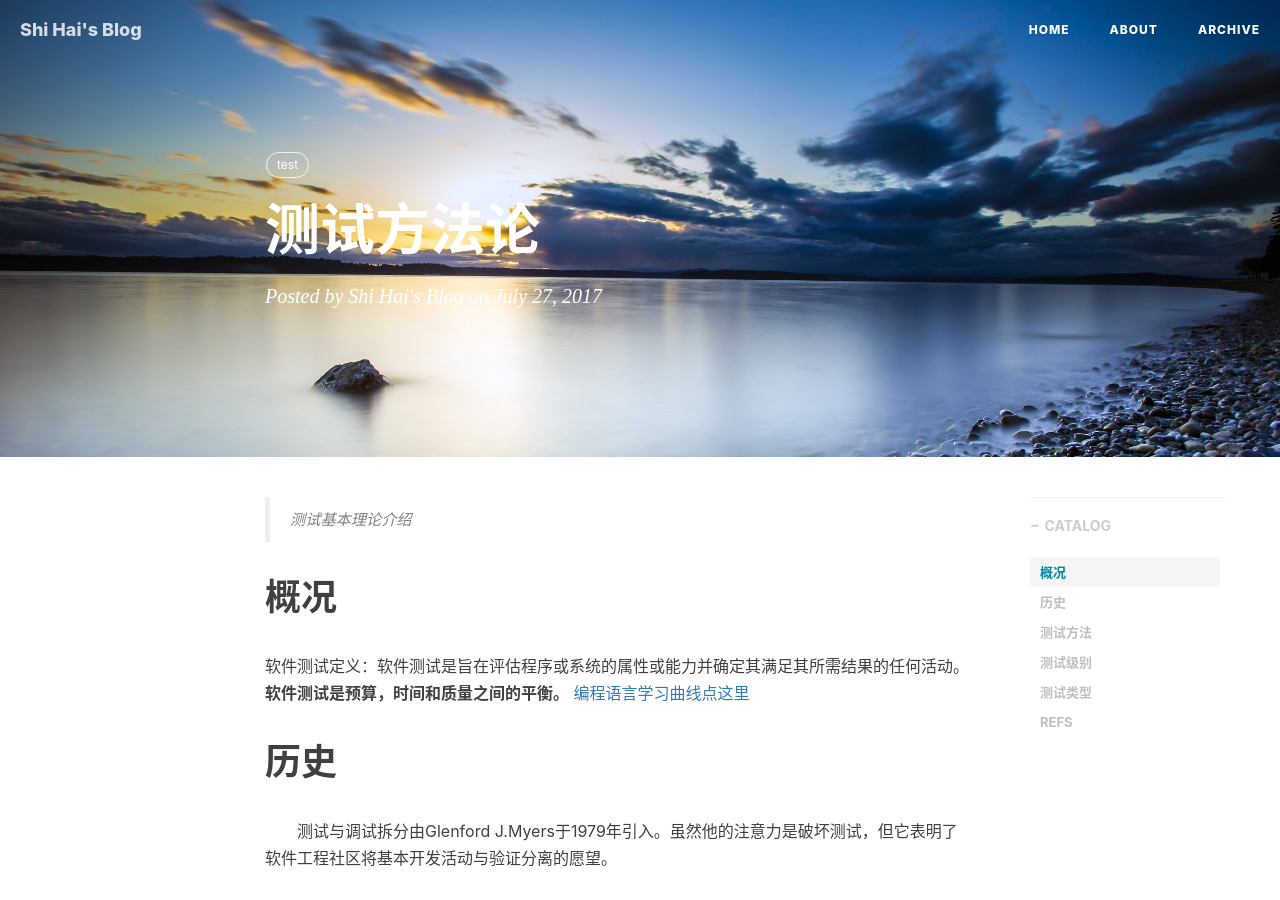
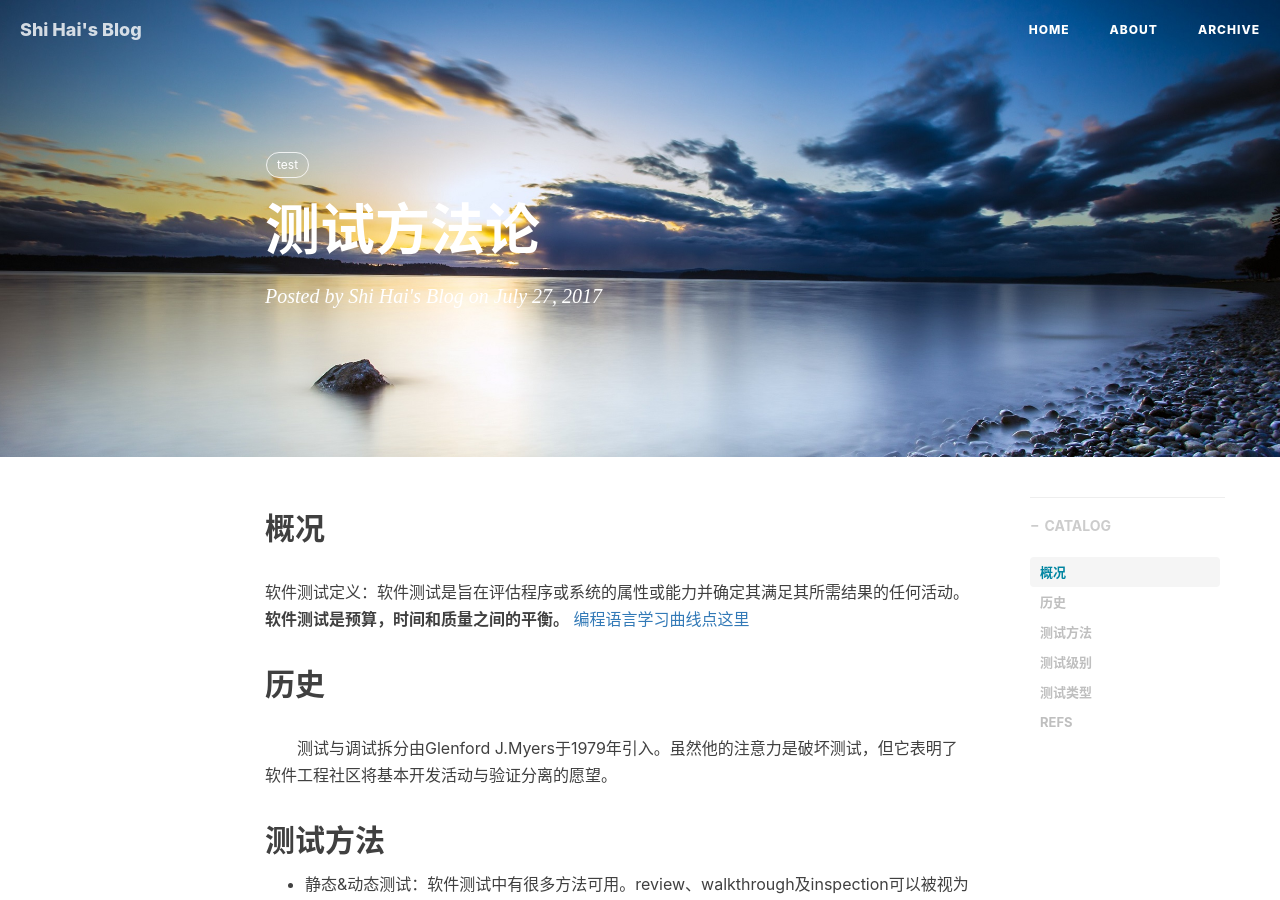
Before and after one commit to shihai1991/shihai1991.github.io, a Jekyll site: the page built from _posts/2017-07-27-测试方法论.md, in a window 1280 px wide and 900 px high. Built offline with Jekyll 4.4.1, drawn with Linux system fonts in a browser that asks for light colours; nearby versions of some CDN libraries; comment, search, counter and statistics services are not loaded.

Commit message:
Update 2017-07-27-测试方法论.md

```diff
--- a/_posts/2017-07-27-测试方法论.md
+++ b/_posts/2017-07-27-测试方法论.md
@@ -9,30 +9,26 @@ tags:
 time: '2017.07.28 09:24:00'
 excerpt: 测试方法论梳理
 ---
->测试基本理论介绍
-
-<!--more-->
-
-# 概况
+## 概况
 软件测试定义：软件测试是旨在评估程序或系统的属性或能力并确定其满足其所需结果的任何活动。**软件测试是预算，时间和质量之间的平衡。**
 [编程语言学习曲线点这里](https://github.com/Dobiasd/articles/blob/master/programming_language_learning_curves.md)
 
-# 历史
+## 历史
 &emsp;&emsp;测试与调试拆分由Glenford J.Myers于1979年引入。虽然他的注意力是破坏测试，但它表明了软件工程社区将基本开发活动与验证分离的愿望。
 
-# 测试方法
+## 测试方法
 - 静态&动态测试：软件测试中有很多方法可用。review、walkthrough及inspection可以被视为静态检查，除此之外都是动态检查。
 - 盒子方法
   - 白盒测试：测试程序的内部结构或工作，而不是暴露给最终用户的功能。如：API测试、代码覆盖度测试等。
   - 黑盒测试：黑盒测试检查功能而不需要内部实现的知识&不需要查看源代码。
   - 灰盒测试：灰盒测试者只知道部分的内部结构（如：内部使用的数据结构文档、采用的算法等）。
 
-# 测试级别
+## 测试级别
 - 单元测试：单元测试是指验证特定代码段功能的测试，通常在功能级别。它由软件开发人员在软件开发生命周期的施工阶段执行。
 - 集成测试：将单独的软件模块组合在一起并进行测试。
 - 系统测试：软件或硬件的系统测试是在完整的集成系统上进行测试以评估系统是否符合其规定的要求。系统测试属于黑盒测试的范围，因此不需要知道代码或逻辑的内部设计。
 
-# 测试类型
+## 测试类型
 - 安装测试：在软件行业中，安装测试是一类质量保证工作。安装测试聚焦于**用户如何成功的安装和初始化系统**。该过程可能会涉及到全量/部分的升级/安装/卸载过程。
 - 兼容性测试：软件故障的常见原因是缺乏与其他应用软件、操作系统的兼容性测试。
 - 冒烟和健康测试：**健康检查**确定进一步测试是否合理。**冒烟测试**包含软件操作的最小尝试，旨在确定是否存在任何基本问题，从而防止它发生故障。这样的测试可用作构建验证测试（VT）。
@@ -46,6 +42,6 @@ excerpt: 测试方法论梳理
 - 安全测试：pass
 - 并发测试：pass
 
-# REFS
+## REFS
 >1. [Software Testing](https://users.ece.cmu.edu/~koopman/des_s99/sw_testing/#introduction)
 >2. [brendan Gregg的博客](http://www.brendangregg.com/blog/index.html)
```
